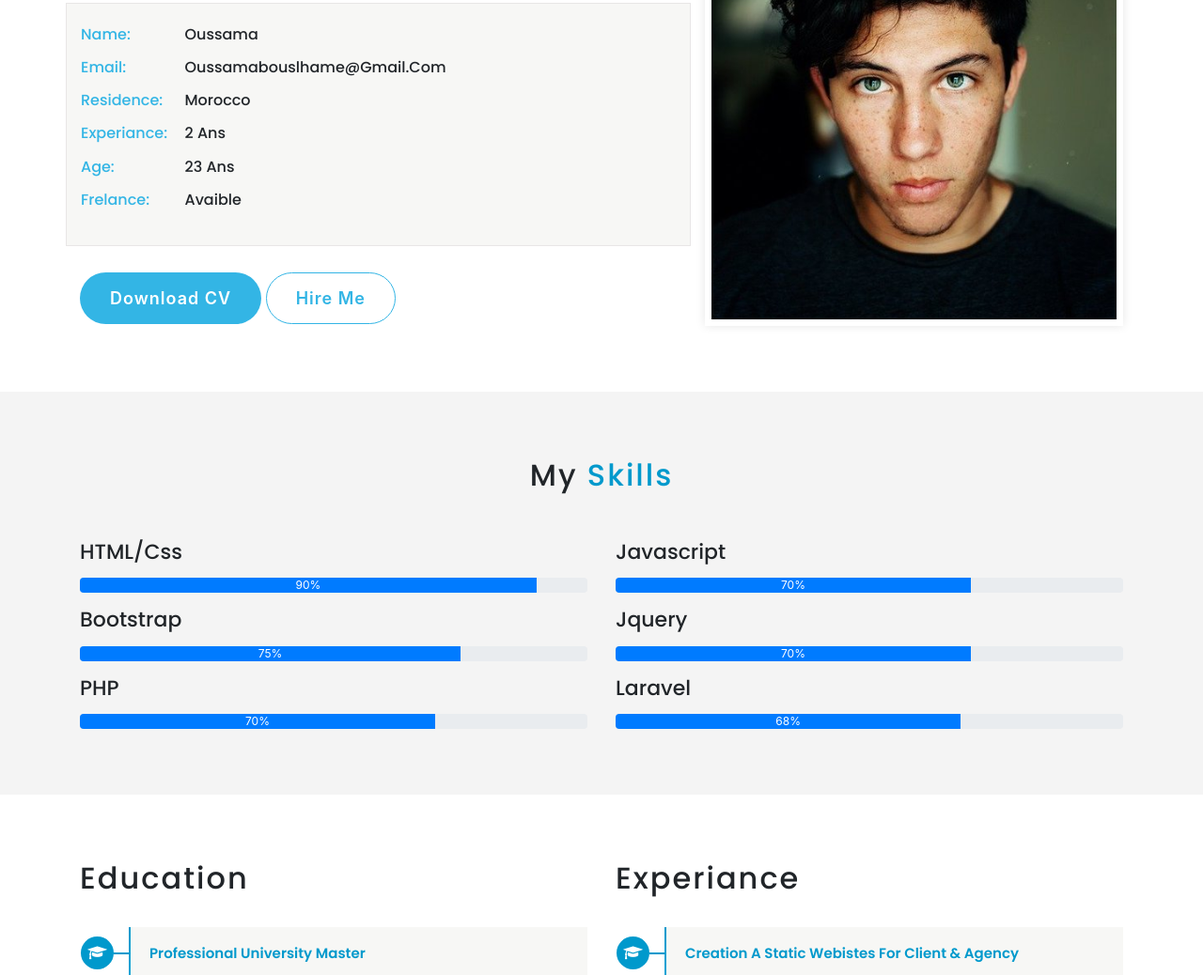
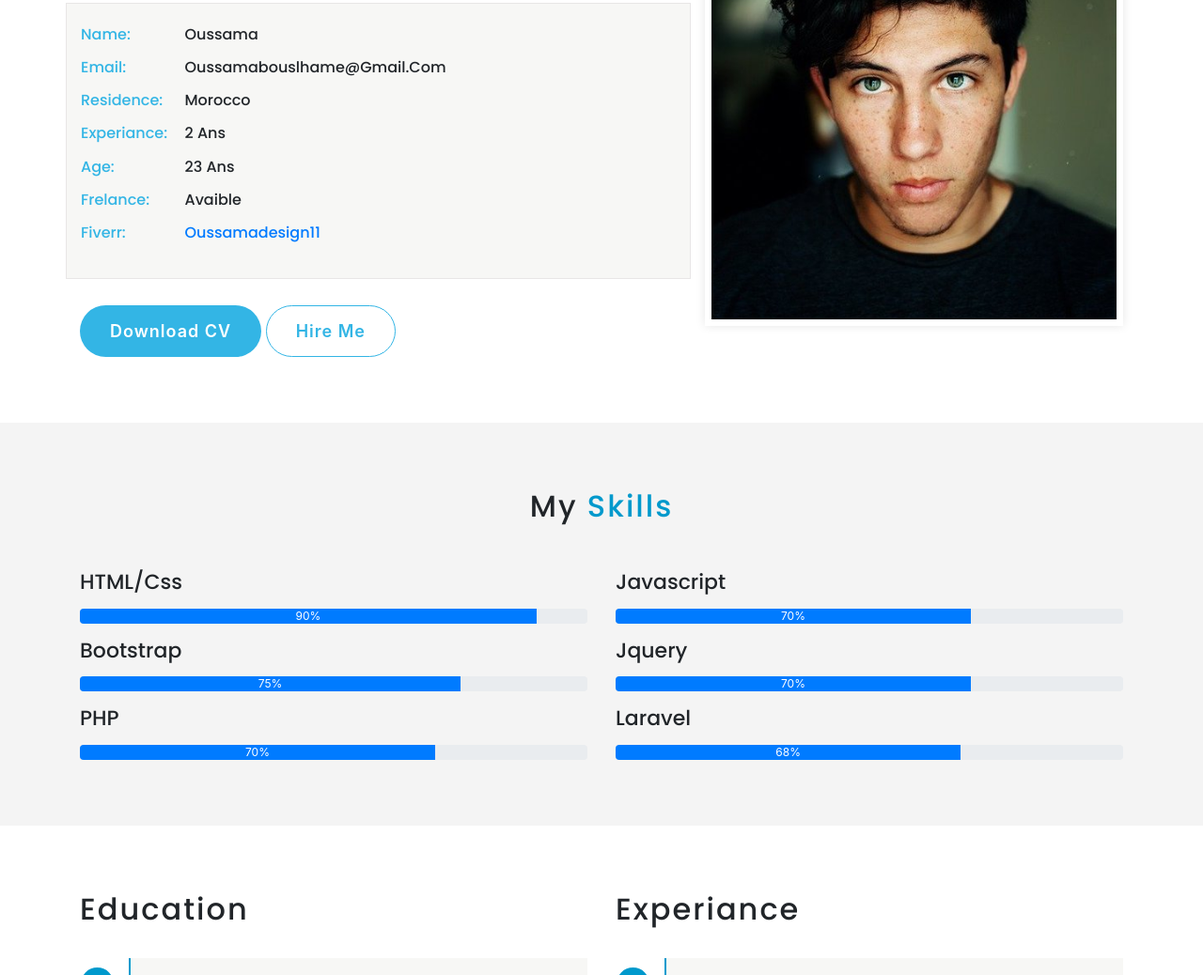
Before and after one commit to Oussamabe/templatefrelance, a plain HTML site: page index.html in a window 1280 px wide. Shown: the part 1125-2163 px from the top of the page at 94% size. Drawn offline with Linux system fonts and the light colour scheme.

Commit message:
Add files via upload

```diff
--- a/index.html
+++ b/index.html
@@ -218,6 +218,24 @@
                                     <div class="col-md-4 col-4">
                                         <div class="about-name">
                                             <h6>Avaible</h6>
+                                        </div>
+
+                                    </div>
+
+                                </div>
+                                <!-- info 3-->
+                                <!-- info 3 -->
+                                <div class="row column-list">
+
+                                    <div class="col-md-2 col-3">
+                                        <div class="detail">
+                                            <h6>Fiverr:</h6>
+                                        </div>
+
+                                    </div>
+                                    <div class="col-md-4 col-4">
+                                        <div class="about-name">
+                                            <h6><a target="_blank" href="https://www.fiverr.com/oussamadesign11?up_rollout=true"> oussamadesign11</a></h6>
                                         </div>
 
                                     </div>
```
